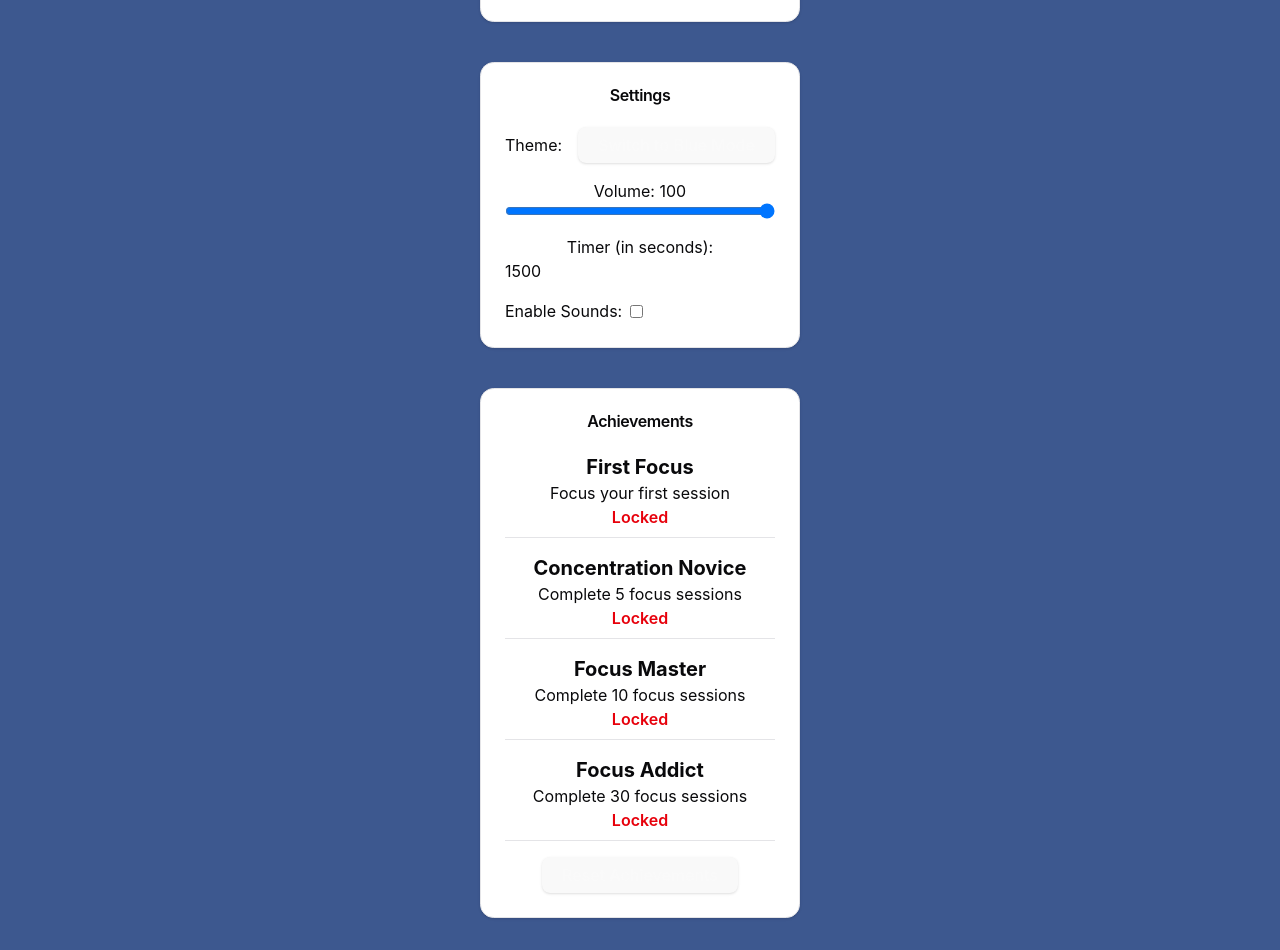
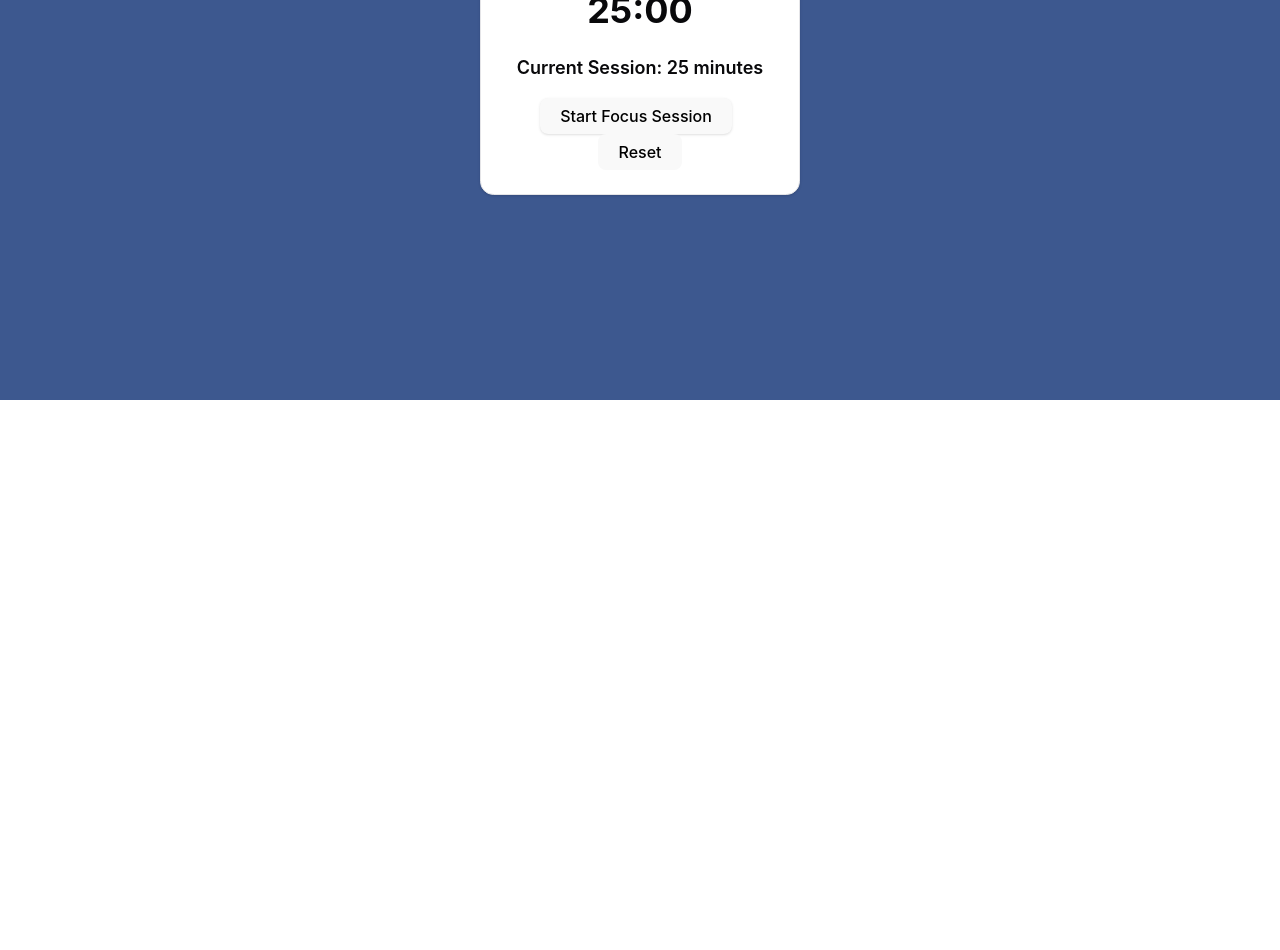
Before and after one commit to PedroSantosMartinez/Focus-Time-App, a React (Vite) app: page / in a window 1280 px wide. Shown: the part 400-1350 px from the top of the page. After the commit the page ends 800 px from the top, so only its background shows below. Built offline with nearby package versions, Linux system fonts and the light colour scheme.

Commit message:
WIP Nav-Bar

```diff
--- a/package.json
+++ b/package.json
@@ -17,6 +17,7 @@
     "lucide-react": "^0.475.0",
     "react": "^19.0.0",
     "react-dom": "^19.0.0",
+    "react-router-dom": "^7.2.0",
     "tailwind-merge": "^3.0.1",
     "tailwindcss-animate": "^1.0.7"
   },
--- a/src/App.jsx
+++ b/src/App.jsx
@@ -1,16 +1,27 @@
-import { useState, useEffect } from 'react';
-import TimerDisplay from './components/timer/TimerDisplay';
+import React from 'react';
+import TimerDisplay from './components/views/TimerDisplay';
 import SettingsPanel from './components/settings/SettingsPanel';
 import './App.css';
 import AchievementDisplay from './components/achievement/AchievementDisplay';
+import { BrowserRouter as Router, Link, Routes, Route } from 'react-router-dom';
 
 function App() {
   return (
     <>
-      <TimerDisplay />
-      <SettingsPanel />
-      < AchievementDisplay />
-     </>
+      <Router> {/* Add the Router component to the App component */}
+        <nav className="navbar">
+          <Link to ="/" className="link"></Link> {/* Add the Link component to the nav element */}
+          <Link to ="/settings" className="link"></Link> {/* Add the Link component to the nav element */}
+          <Link to ="/achievements" className="link"></Link> {/* Add the Link component to the nav element */}
+        </nav>
+
+          <Routes> {/* Add the Routes component to the App component */}
+            <Route path="/" element={<TimerDisplay />} /> {/* Add the TimerDisplay component to the Routes component */}
+            <Route path="/settings" element={<SettingsPanel />} /> {/* Add the SettingsPanel component to the Routes component */}
+            <Route path="/achievements" element={<AchievementDisplay />} />
+          </Routes>
+      </Router>
+    </>
   )
 }
 
--- a/src/components/achievement/AchievementDisplay.jsx
+++ b/src/components/achievement/AchievementDisplay.jsx
@@ -28,7 +28,7 @@ const AchievementDisplay = () => {
                 </p>
               </div>
             ))}
-            <Button onClick={resetAchievements}>Reset Achievements</Button>
+            <Button className="text-black" onClick={resetAchievements}>Reset Achievements</Button>
           </CardContent>
         </Card>
       );
--- a/src/components/context/AchievementContext.jsx
+++ b/src/components/context/AchievementContext.jsx
@@ -11,7 +11,7 @@ const AchievementList = [
     {id: 4, name: "Focus Addict", description: "Complete 30 focus sessions", unlocked: false, threshold: 30},
 ]
 
-// Create a custom hook to use the achievement context
+// Create the AchievementProvider component to provide the context to the children components
 const AchievementProvider = ({ children }) => {
     // Get the total finished sessions from local storage or use the default value
     const [totalFinishedSessions, setTotalFinishedSessions] = useState(() => {
--- a/src/components/settings/SettingsPanel.jsx
+++ b/src/components/settings/SettingsPanel.jsx
@@ -18,8 +18,8 @@ const SettingsPanel = () => {
                 <div className="mb-4">
                     <label className="flex items-center justify-between">
                         <span>Theme:</span>
-                        <Button onClick={toggleTheme}>
-                            Switch to {theme === "blue" ? "Dark" : "Blue"} Mode
+                        <Button className="text-black" onClick={toggleTheme}>
+                            Switch to {theme === "dark" ? "Blue" : "Dark"} Mode
                         </Button>
                     </label>
                 </div>
--- a/src/components/timer/TimerControl.jsx
+++ b/src/components/timer/TimerControl.jsx
@@ -21,7 +21,7 @@ const TimerControl = ({ onStart, onReset, sessionDuration }) => {
             {/* Start/Pause button */}
             <Button
                 onClick={handleStartTimer}
-                className="mr-2 text-white"
+                className="mr-2 text-black"
             >
                 {isRunning ? "Pause Focus Session" : "Start Focus Session"} {/* Change the button text based on the isRunning state */}
             </Button>
@@ -30,7 +30,7 @@ const TimerControl = ({ onStart, onReset, sessionDuration }) => {
             <Button
                 variant="outlined"
                 onClick={onReset}
-                className="text-white"
+                className="text-black"
             >
                 Reset
             </Button>
--- a/src/components/timer/TimerDisplay.jsx
+++ b/src/components/views/TimerDisplay.jsx
@@ -1,6 +1,6 @@
 import React, { useEffect, useState, useContext} from "react";
 import { Card, CardContent, CardHeader, CardTitle } from "../common/Card"; // Import the Card, CardContent, CardHeader, and CardTitle components from the ui folder
-import TimerControl from "./TimerControl"; // Import the TimerControl component
+import TimerControl from "../timer/TimerControl"; // Import the TimerControl component
 import useTimer from "../../hooks/useTimer"; // Import the useTimer custom hook
 import { SettingsContext } from '../settings/SettingsContext'; // Import the SettingsContext
 
```
Also changed, not shown: 1 other file (tests, documents, lock files or other folders).
